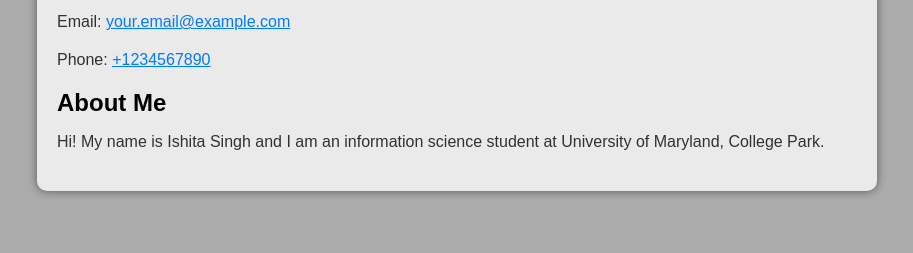
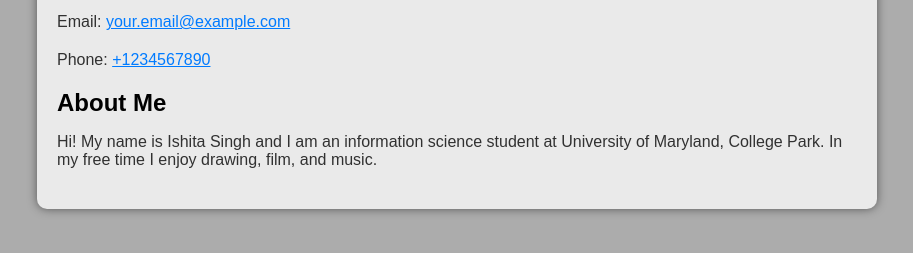
Before and after one commit to isingh1915/ishitawebsite, a plain HTML site: page index.html in a window 1280 px wide. Shown: the part 129-382 px from the top of the page, without its empty margins (183-1096 px from the left). Drawn offline with Linux system fonts and the light colour scheme.

Commit message:
more info

```diff
--- a/index.html
+++ b/index.html
@@ -21,6 +21,7 @@
             <h2>About Me</h2>
             <p>
                 Hi! My name is Ishita Singh and I am an information science student at University of Maryland, College Park.
+                In my free time I enjoy drawing, film, and music.
             </p>
         </section>
     </div>
```
